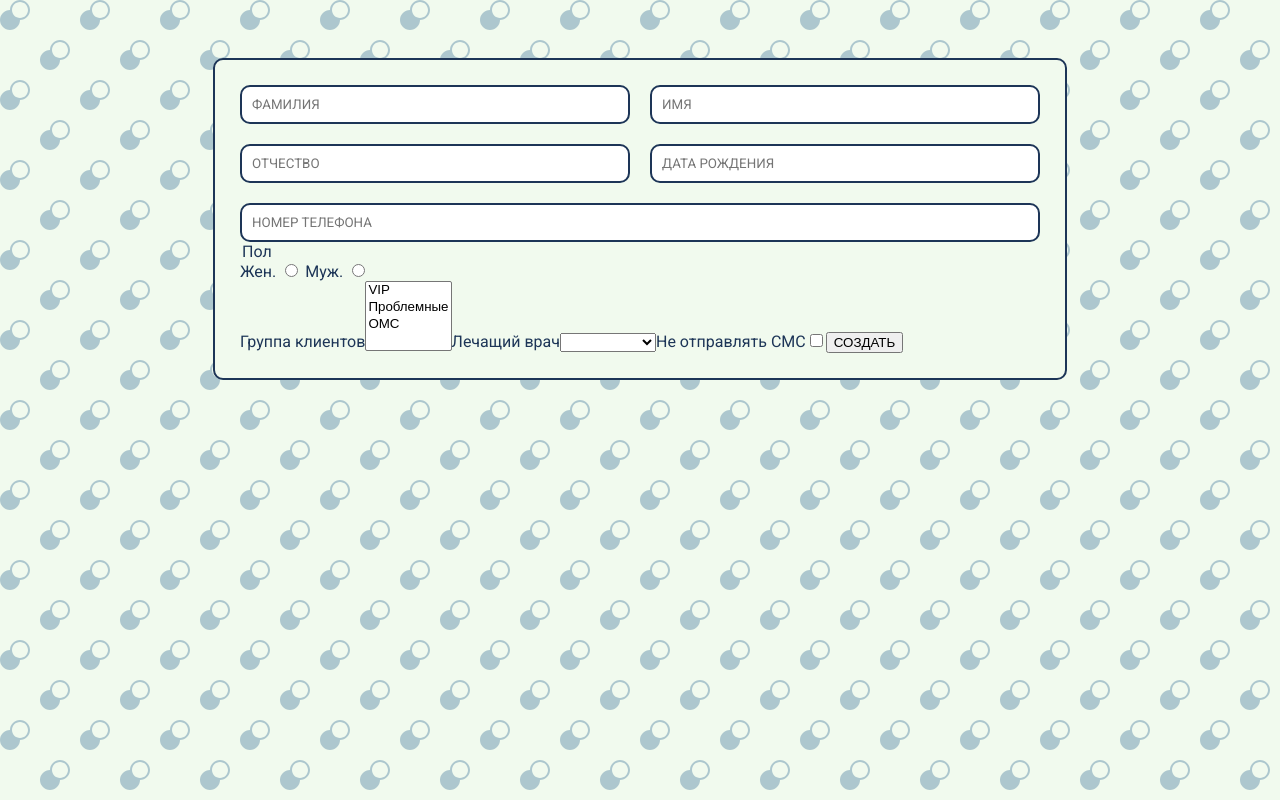
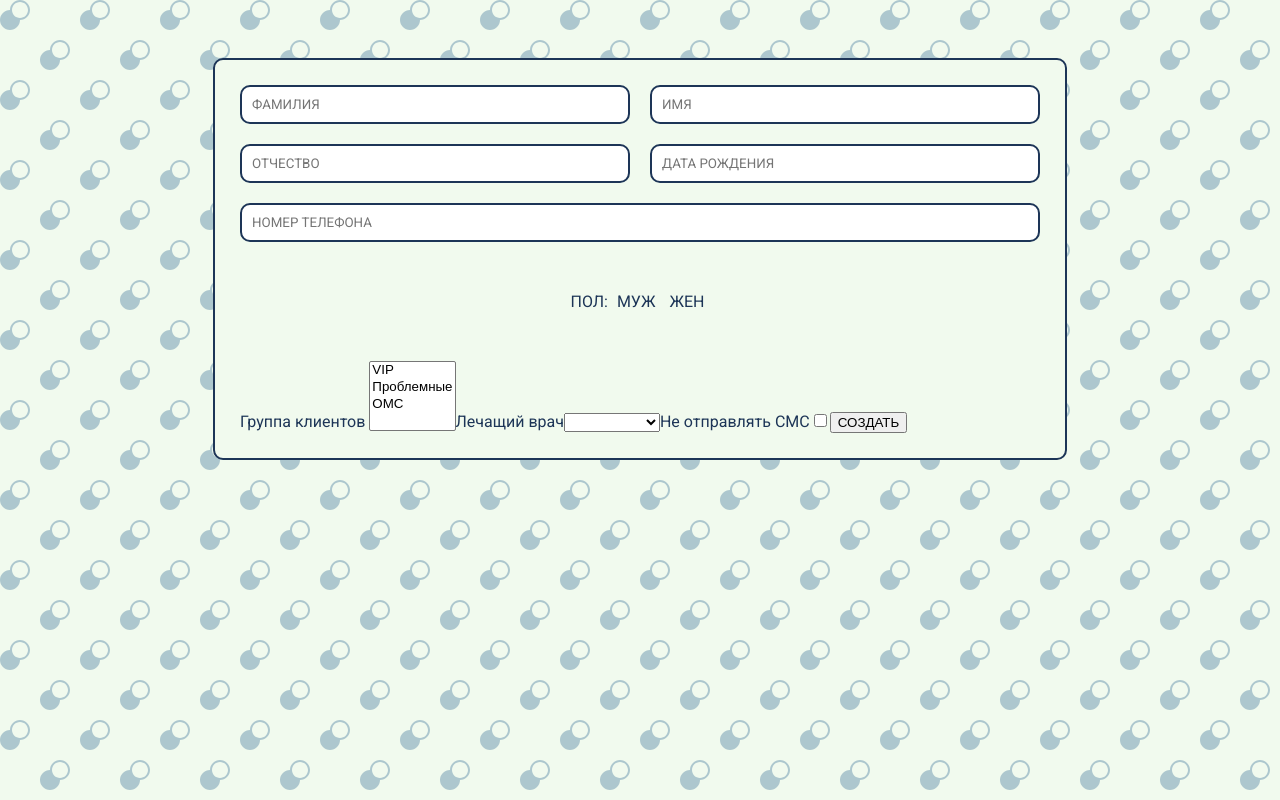
Before and after one commit to sol-un/medods-test-task-form, a Vue app: page / in a window 1280 px wide. Built offline with nearby package versions, Linux system fonts and the light colour scheme.

Commit message:
Abstract and style radio group

```diff
--- a/src/App.vue
+++ b/src/App.vue
@@ -21,6 +21,7 @@
             :id="'patronymic'"
             :placeholder="'Отчество'"
             :value="patronymic"
+            :hasError="$v.patronymic.$error"
             @input="patronymic = $event"
           />
           <TextField
@@ -38,35 +39,26 @@
             @input="phone = $event"
           />
         </div>
-        <fieldset>
-          <legend>Пол</legend>
-          <label>
-            Жен.
-            <input
-              name="sex"
-              value="Жен."
-              type="radio"
-              id="female"
-              v-model="sex"
-            />
-          </label>
-          <label>
-            Муж.
-            <input
-              name="sex"
-              value="Муж."
-              type="radio"
-              id="male"
-              v-model="sex"
-            />
-          </label>
-        </fieldset>
-        <label class="form-label" for="tags">Группа клиентов</label>
-        <select id="tags" v-model="tags" multiple>
-          <option value="VIP">VIP</option>
-          <option value="Проблемные">Проблемные</option>
-          <option value="ОМС">ОМС</option>
-        </select>
+        <div class="form-radio-inputs">
+          <span class="text-transform-uppercase"> Пол: </span>
+          <Radio
+            :name="'sex'"
+            :id="'male'"
+            :value="'Муж'"
+            :isChecked="sex === 'Муж'"
+            v-model="sex"
+            @change="sex = $event"
+          />
+          <Radio
+            :name="'sex'"
+            :id="'female'"
+            :value="'Жен'"
+            :isChecked="sex === 'Жен'"
+            v-model="sex"
+            @change="sex = $event"
+          />
+        </div>
+        <Select />
         <label class="form-label" for="attendingDr">Лечащий врач</label>
         <select id="attendingDr" v-model="attendingDr">
           <option value="Иванов">Иванов</option>
@@ -90,6 +82,8 @@ import {
   maxLength,
 } from "vuelidate/lib/validators";
 import TextField from "./components/TextField.vue";
+import Radio from "./components/Radio.vue";
+import Select from "./components/Select.vue";
 
 const isFirstCharSeven = (value) => Number(value[0]) === 7;
 
@@ -110,6 +104,8 @@ export default {
   },
   components: {
     TextField,
+    Radio,
+    Select,
   },
   validations: {
     lastName: { required },
@@ -121,6 +117,7 @@ export default {
       minLength: minLength(11),
       maxLength: maxLength(11),
     },
+    patronymic: {},
     tags: { required },
   },
   methods: {
@@ -148,10 +145,8 @@ body {
   font-family: "Roboto", sans-serif;
 }
 
-fieldset {
-  border: 0;
-  @include m(0);
-  @include p(0);
+.text-transform-uppercase {
+  @include uppercase;
 }
 
 .patient-form {
@@ -160,6 +155,12 @@ fieldset {
   @include border(2px, $prussian-blue);
   max-width: 800px;
   background: $honeydew;
+}
+
+.form-radio-inputs {
+  @include mx(auto);
+  @include my(50px);
+  width: fit-content;
 }
 
 .form-text-inputs {
@@ -171,7 +172,7 @@ fieldset {
 
 .button {
   @include mx(auto);
+  @include uppercase;
   width: fit-content;
-  text-transform: uppercase;
 }
 </style>
--- /dev/null
+++ b/src/components/Radio.vue
@@ -0,0 +1,55 @@
+<template>
+  <label :for="id" :class="{ checked: isChecked }">
+    {{ value }}
+    <input
+      :name="name"
+      type="radio"
+      :id="id"
+      :option="value"
+      @change="$emit('change', $event.target.attributes.option.value)"
+    />
+  </label>
+</template>
+
+<script>
+export default {
+  name: "Radio",
+  model: {
+    prop: "option",
+    event: "change",
+  },
+  props: {
+    value: String,
+    name: String,
+    id: String,
+    isChecked: Boolean,
+  },
+};
+</script>
+
+<style lang="scss" scoped>
+@import "../scss/mixins.scss";
+@import "../scss/colors.scss";
+
+label {
+  @include p(5px);
+  @include uppercase;
+  position: relative;
+  text-transform: uppercase;
+
+  &:hover {
+    color: $celadon-blue;
+  }
+
+  &.checked {
+    background-color: $prussian-blue;
+    color: $honeydew;
+  }
+}
+
+input {
+  position: absolute;
+  left: 0;
+  opacity: 0;
+}
+</style>
--- /dev/null
+++ b/src/components/Select.vue
@@ -0,0 +1,26 @@
+<template>
+  <label class="form-label" for="tags"
+    >Группа клиентов
+    <select id="tags" v-model="tags" multiple>
+      <option value="VIP">VIP</option>
+      <option value="Проблемные">Проблемные</option>
+      <option value="ОМС">ОМС</option>
+    </select>
+  </label>
+</template>
+
+<script>
+export default {
+  name: "Select",
+  model: {
+    prop: "option",
+    event: "change",
+  },
+  props: {
+    value: String,
+    name: String,
+    id: String,
+    isChecked: Boolean,
+  },
+};
+</script>
--- a/src/components/TextField.vue
+++ b/src/components/TextField.vue
@@ -24,7 +24,10 @@ export default {
     value: String,
     id: String,
     placeholder: String,
-    hasError: Boolean,
+    hasError: {
+      type: Boolean,
+      default: false,
+    },
   },
 };
 </script>
@@ -55,11 +58,11 @@ export default {
   &.has-error {
     @include border(2px, $imperial-red);
   }
-}
 
-.text-field::placeholder {
-  font-family: "Roboto", sans-serif;
-  text-transform: uppercase;
+  &::placeholder {
+    font-family: "Roboto", sans-serif;
+    text-transform: uppercase;
+  }
 }
 
 .form-text-input {
--- a/src/scss/mixins.scss
+++ b/src/scss/mixins.scss
@@ -1,7 +1,6 @@
 @mixin m($margin) {
   margin: $margin;
 }
-
 
 @mixin mx($margin) {
   @include mr($margin);
@@ -33,6 +32,11 @@
   padding: $padding;
 }
 
+@mixin px($padding) {
+  @include pr($padding);
+  @include pl($padding);
+}
+
 @mixin py($padding) {
   @include pt($padding);
   @include pb($padding);
@@ -42,11 +46,23 @@
   padding-top: $padding;
 }
 
+@mixin pr($padding) {
+  padding-right: $padding;
+}
+
 @mixin pb($padding) {
   padding-bottom: $padding;
+}
+
+@mixin pl($padding) {
+  padding-left: $padding;
 }
 
 @mixin border($size, $color) {
   border: $size solid $color;
   border-radius: 10px;
 }
+
+@mixin uppercase {
+  text-transform: uppercase;
+}
```
